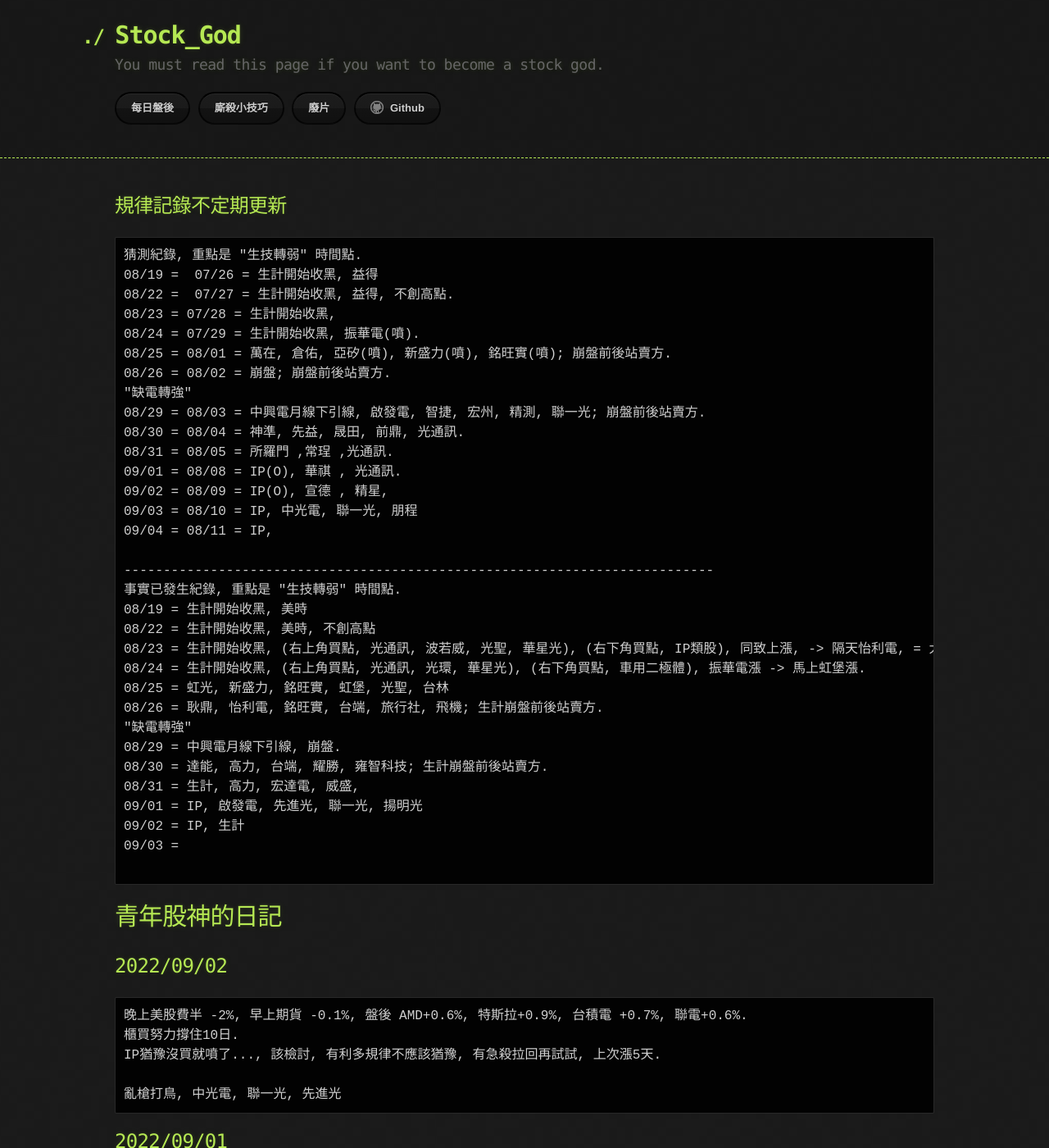
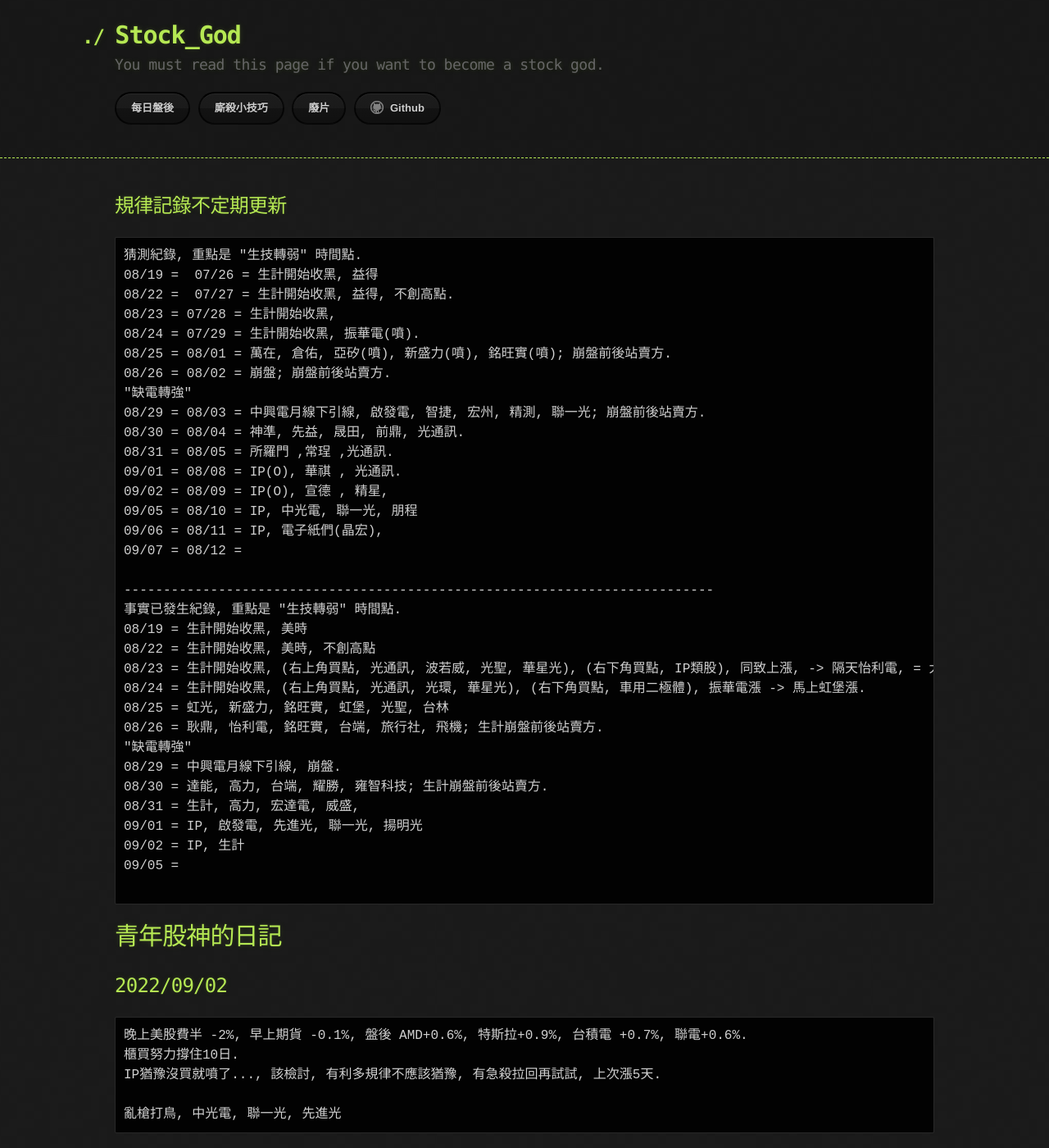
Before and after one commit to lepg5487/Stock_God, a Jekyll site: the page built from index.md, in a window 1280 px wide and 1400 px high. Shown: the whole window at 82% size. Built offline with Jekyll 4.4.1, drawn with Linux system fonts in a browser that asks for light colours; our own code applies the rules of GitHub Pages for plain Markdown files.

Commit message:
Update index.md

````diff
--- a/index.md
+++ b/index.md
@@ -17,8 +17,9 @@
 08/31 = 08/05 = 所羅門 ,常珵 ,光通訊.
 09/01 = 08/08 = IP(O), 華祺 , 光通訊.
 09/02 = 08/09 = IP(O), 宣德 , 精星,
-09/03 = 08/10 = IP, 中光電, 聯一光, 朋程
-09/04 = 08/11 = IP,
+09/05 = 08/10 = IP, 中光電, 聯一光, 朋程
+09/06 = 08/11 = IP, 電子紙們(晶宏),
+09/07 = 08/12 =
 
 ---------------------------------------------------------------------------
 事實已發生紀錄, 重點是 "生技轉弱" 時間點.
@@ -34,7 +35,7 @@
 08/31 = 生計, 高力, 宏達電, 威盛,
 09/01 = IP, 啟發電, 先進光, 聯一光, 揚明光
 09/02 = IP, 生計
-09/03 =
+09/05 =
 
 ```
 
````
